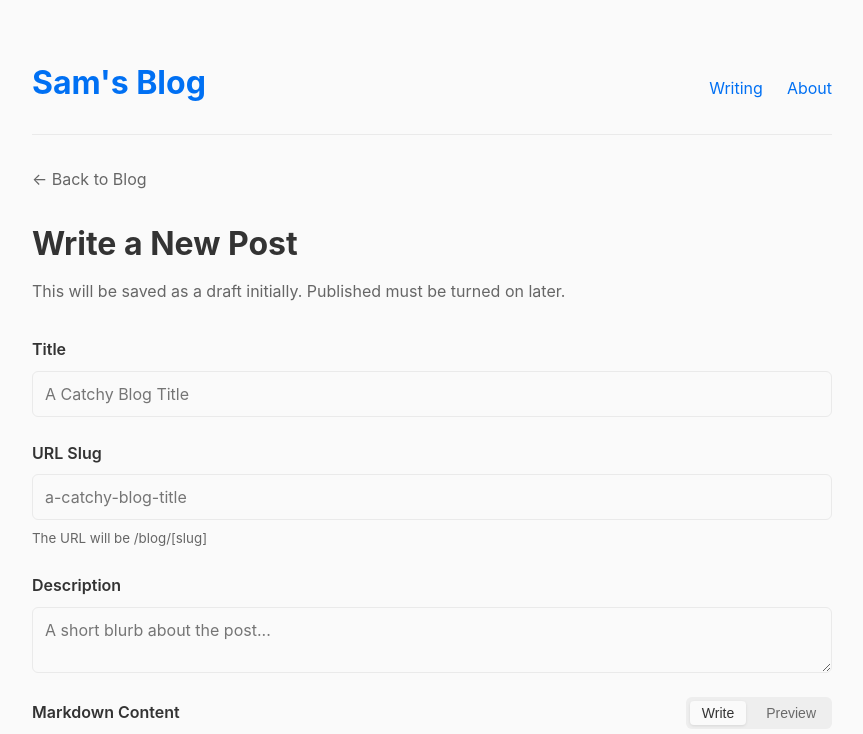
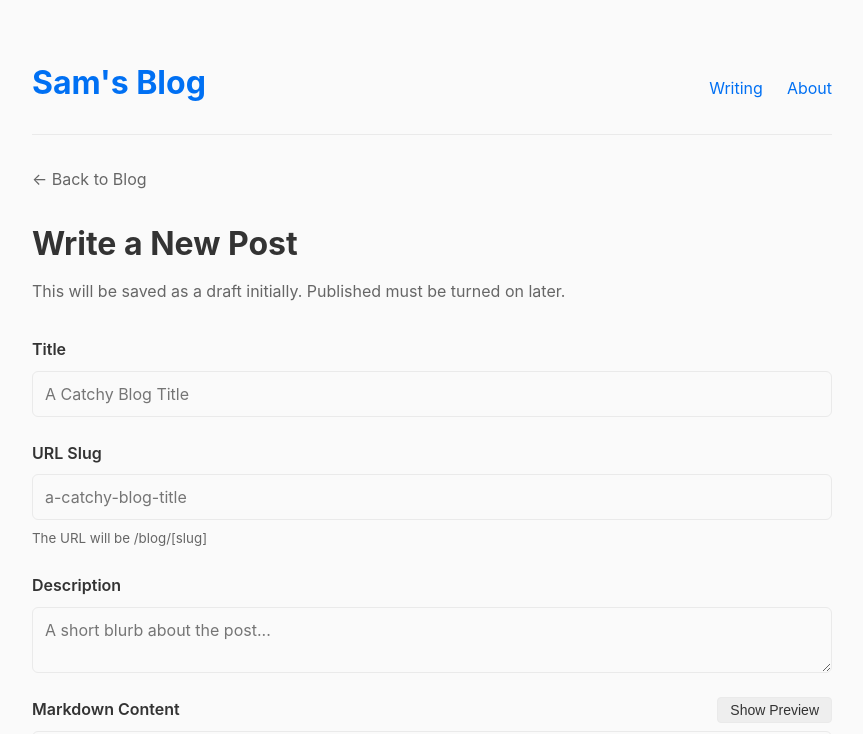
Before and after one commit to pattch-openclaw/blog, a SvelteKit app: page /admin/write in a window 1280 px wide. Shown: the top 734 px of the page, without its empty margins (208-1071 px from the left). Built offline with nearby package versions, Linux system fonts and the light colour scheme.

Commit message:
admin: refactor preview toggle to show alongside editor

```diff
--- a/src/routes/admin/write/+page.svelte
+++ b/src/routes/admin/write/+page.svelte
@@ -76,20 +76,19 @@
 			<div class="form-group">
 				<div class="editor-header">
 					<label for="content">Markdown Content</label>
-					<div class="editor-tabs">
-						<button type="button" class="tab {isPreview ? '' : 'active'}" onclick={() => isPreview = false}>Write</button>
-						<button type="button" class="tab {isPreview ? 'active' : ''}" onclick={() => isPreview = true}>Preview</button>
-					</div>
+					<button type="button" class="btn-toggle" onclick={() => isPreview = !isPreview}>
+						{isPreview ? 'Hide Preview' : 'Show Preview'}
+					</button>
 				</div>
 
+				<textarea id="content" name="content" rows="15" bind:value={content} placeholder="# Hello World\n\nWrite your markdown here..." required></textarea>
+
 				{#if isPreview}
+					<div class="preview-divider">Preview</div>
 					<div class="preview-box">
 						<!-- Use @html safely here since it's an admin context, but ideally sanitize -->
 						{@html parsedContent}
 					</div>
-					<input type="hidden" name="content" value={content} />
-				{:else}
-					<textarea id="content" name="content" rows="15" bind:value={content} placeholder="# Hello World\n\nWrite your markdown here..." required></textarea>
 				{/if}
 			</div>
 
@@ -169,30 +168,28 @@
 		align-items: center;
 	}
 
-	.editor-tabs {
-		display: flex;
-		gap: 0.5rem;
+	.btn-toggle {
 		background: rgba(128, 128, 128, 0.1);
-		padding: 0.25rem;
-		border-radius: 6px;
-	}
-
-	.editor-tabs .tab {
-		background: transparent;
-		border: none;
+		border: 1px solid var(--border-color);
 		padding: 0.25rem 0.75rem;
 		border-radius: 4px;
 		font-size: 0.875rem;
 		cursor: pointer;
 		color: var(--text-color);
-		opacity: 0.7;
 	}
 
-	.editor-tabs .tab.active {
-		background: var(--bg-color);
-		opacity: 1;
-		box-shadow: 0 1px 3px rgba(0,0,0,0.1);
-		font-weight: 500;
+	.btn-toggle:hover {
+		background: rgba(128, 128, 128, 0.2);
+	}
+
+	.preview-divider {
+		margin-top: 1rem;
+		margin-bottom: 0.5rem;
+		font-weight: 600;
+		font-size: 0.9rem;
+		color: #666;
+		text-transform: uppercase;
+		letter-spacing: 0.05em;
 	}
 
 	.preview-box {
```
